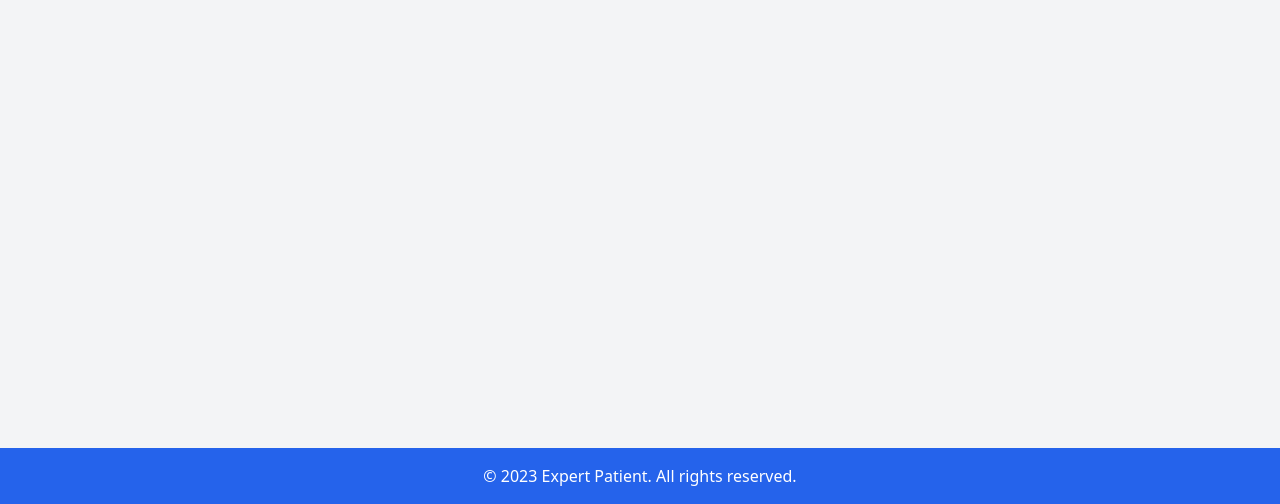
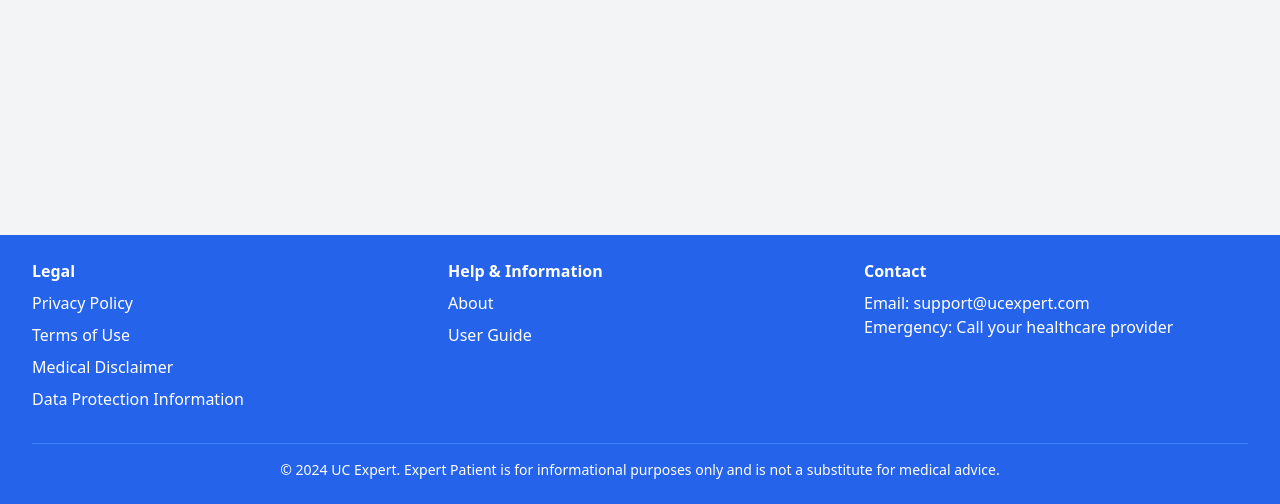
Before and after one commit to GuyMitchy/UC-Expert-Patient, a Django app: page / in a window 1280 px wide. Shown: the part 296-800 px from the top of the page. Run offline with Django 5.2, Linux system fonts and the light colour scheme; some libraries are stand-ins or nearby versions.

Commit message:
Add footer links to privacy policy, terms, disclaimer etc. and privacy template

```diff
--- a/templates/base.html
+++ b/templates/base.html
@@ -73,9 +73,34 @@
         {% block content %}{% endblock %}
     </main>
 
-    <footer class="bg-blue-600 text-white py-4">
-        <div class="max-w-7xl mx-auto px-4 sm:px-6 lg:px-8 text-center">
-            <p>&copy; 2023 Expert Patient. All rights reserved.</p>
+    <footer class="bg-blue-600 text-white py-6">
+        <div class="max-w-7xl mx-auto px-4 sm:px-6 lg:px-8">
+            <div class="grid grid-cols-1 md:grid-cols-3 gap-8">
+                <div class="text-center md:text-left">
+                    <h3 class="font-semibold mb-2">Legal</h3>
+                    <ul class="space-y-2">
+                        <li><a href="{% url 'privacy' %}" class="hover:text-blue-200 transition">Privacy Policy</a></li>
+                        <li><a href="{% url 'terms' %}" class="hover:text-blue-200 transition">Terms of Use</a></li>
+                        <li><a href="{% url 'disclaimer' %}" class="hover:text-blue-200 transition">Medical Disclaimer</a></li>
+                        <li><a href="{% url 'data-protection' %}" class="hover:text-blue-200 transition">Data Protection Information</a></li>
+                    </ul>
+                </div>
+                <div class="text-center md:text-left">
+                    <h3 class="font-semibold mb-2">Help & Information</h3>
+                    <ul class="space-y-2">
+                        <li><a href="{% url 'about' %}" class="hover:text-blue-200 transition">About</a></li>
+                        <li><a href="{% url 'guide' %}" class="hover:text-blue-200 transition">User Guide</a></li>
+                    </ul>
+                </div>
+                <div class="text-center md:text-left">
+                    <h3 class="font-semibold mb-2">Contact</h3>
+                    <p>Email: support@ucexpert.com</p>
+                    <p>Emergency: Call your healthcare provider</p>
+                </div>
+            </div>
+            <div class="mt-8 pt-4 border-t border-blue-500 text-center text-sm">
+                <p>&copy; {% now "Y" %} UC Expert. Expert Patient is for informational purposes only and is not a substitute for medical advice.</p>
+            </div>
         </div>
     </footer>
 
```
Also changed, not shown: templates/pages/privacy.html (added, +79 -0 lines), README.md, templates/pages/terms.html (added).
